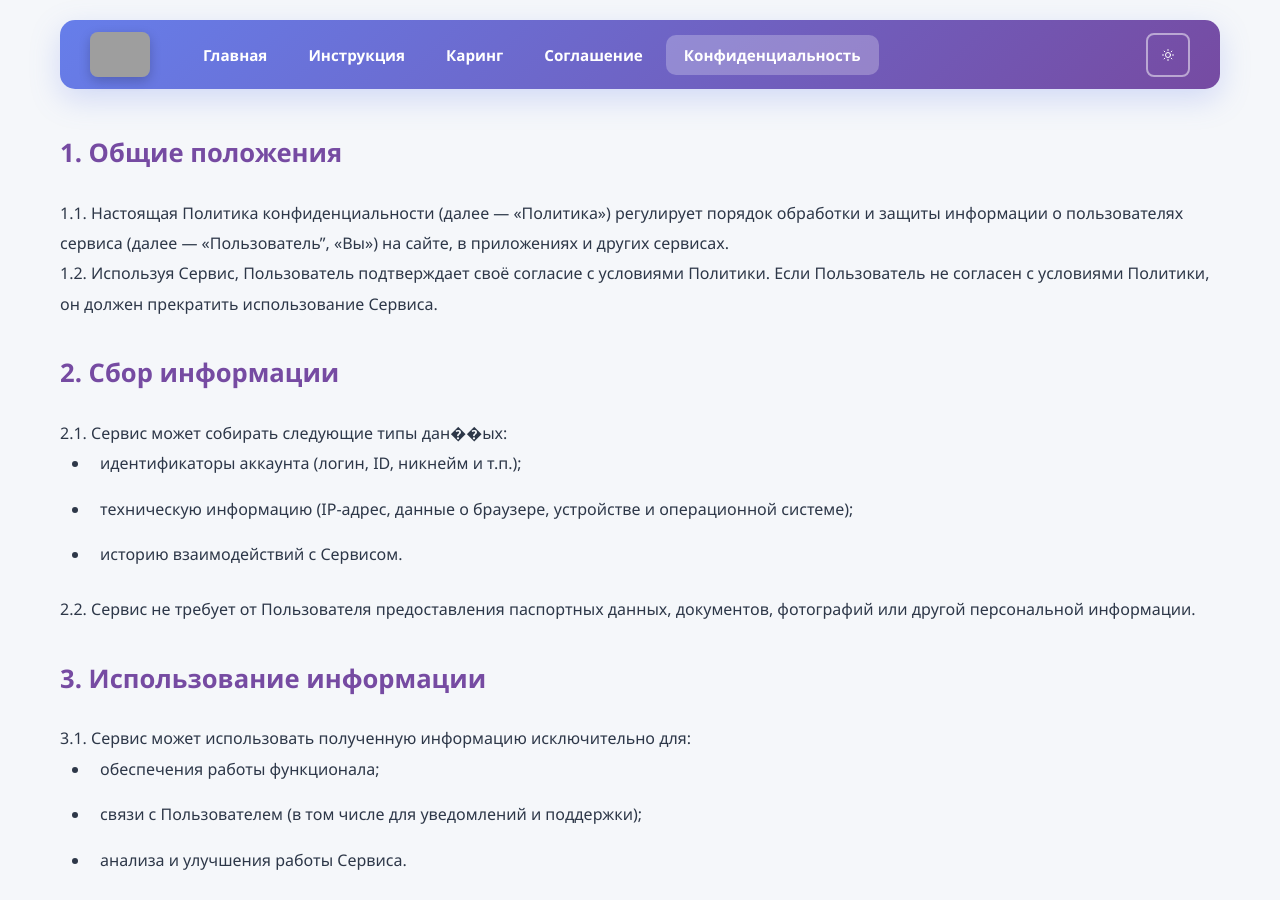
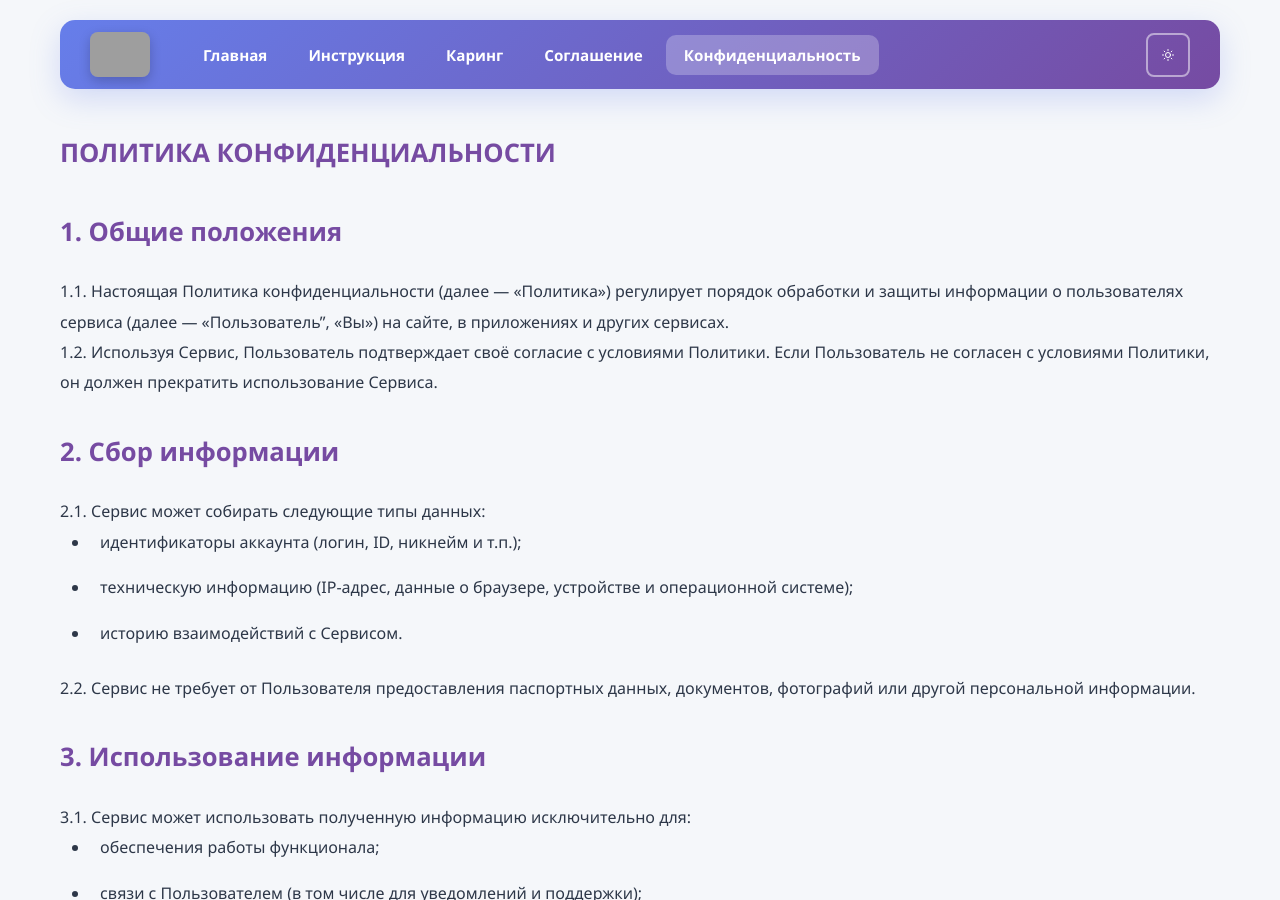
Before and after one commit to Michael-K-cloud/Tunless_Modern, a Jekyll site: the page built from privacy.md, in a window 1280 px wide and 900 px high. Built offline with Jekyll 4.4.1, drawn with Linux system fonts in a browser that asks for light colours; grey boxes are pictures that could not be loaded.

Commit message:
Update privacy.md

```diff
--- a/privacy.md
+++ b/privacy.md
@@ -2,6 +2,8 @@
 layout: default
 title: Политика конфиденциальности
 ---
+
+### ПОЛИТИКА КОНФИДЕНЦИАЛЬНОСТИ
 
 ### 1. Общие положения
 1.1. Настоящая Политика конфиденциальности (далее — «Политика») регулирует порядок обработки и защиты информации о пользователях сервиса (далее — «Пользователь", «Вы») на сайте, в приложениях и других сервисах.
@@ -9,7 +11,7 @@ title: Политика конфиденциальности
 1.2. Используя Сервис, Пользователь подтверждает своё согласие с условиями Политики. Если Пользователь не согласен с условиями Политики, он должен прекратить использование Сервиса.
 
 ### 2. Сбор информации
-2.1. Сервис может собирать следующие типы дан��ых:
+2.1. Сервис может собирать следующие типы данных:
 
 - идентификаторы аккаунта (логин, ID, никнейм и т.п.);
 - техническую информацию (IP-адрес, данные о браузере, устройстве и операционной системе);
```
